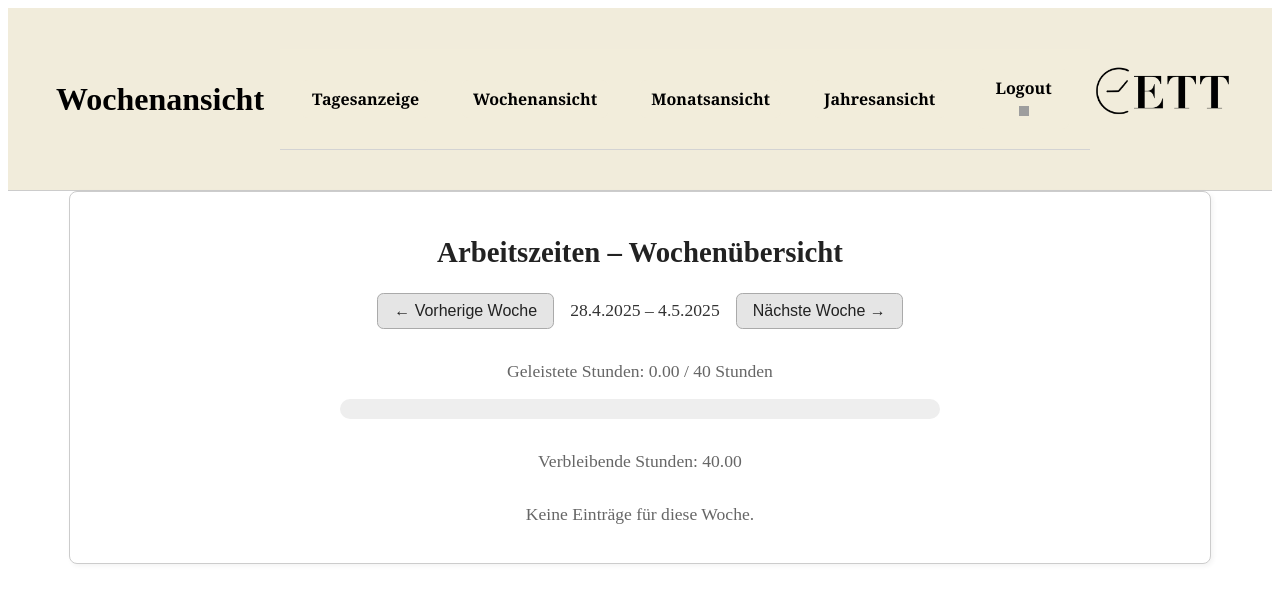
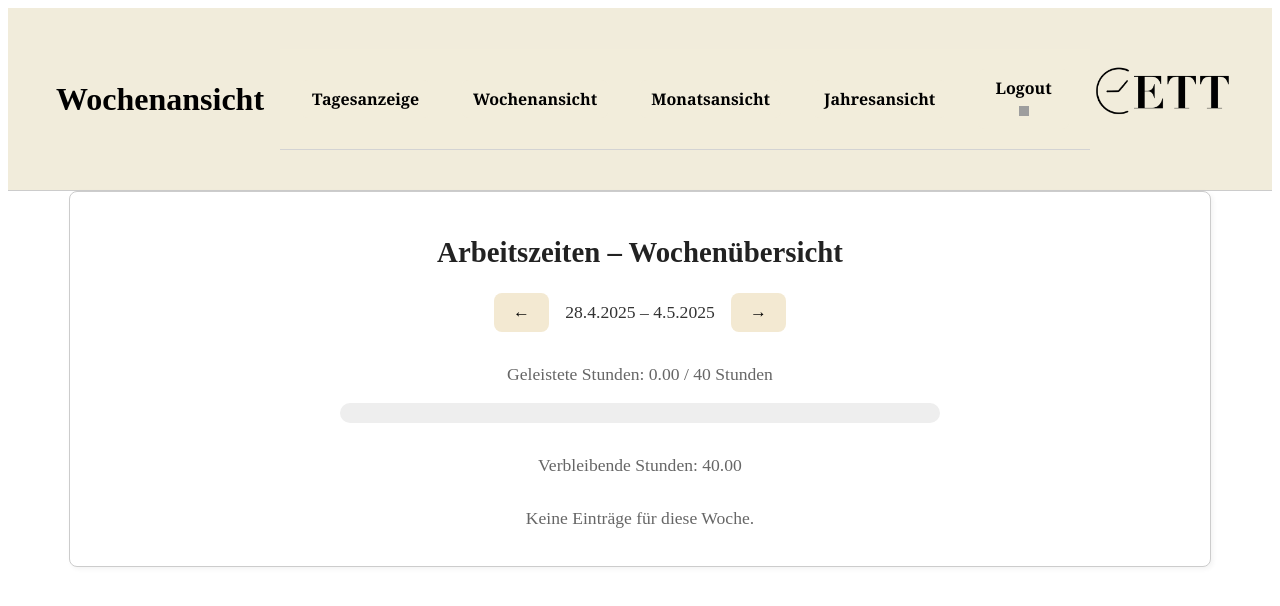
Before and after one commit to on24FeLi/ETT2.0, a Vue app: page /Wochenansicht in a window 1280 px wide. Shown: the top 606 px of the page. Built offline with nearby package versions, Linux system fonts and the light colour scheme; grey boxes are pictures that could not be loaded.

Commit message:
arrows added

```diff
--- a/src/views/Wochenansicht.vue
+++ b/src/views/Wochenansicht.vue
@@ -91,11 +91,11 @@ const remainingHours = computed(() => {
         <h2>Arbeitszeiten – Wochenübersicht</h2>
 
         <div class="wochen-navigation">
-          <button @click="weekOffset--">← Vorherige Woche</button>
+          <button @click="weekOffset--">←</button>
           <span>
             {{ weekRange.start.toLocaleDateString('de-DE') }} – {{ weekRange.end.toLocaleDateString('de-DE') }}
           </span>
-          <button @click="weekOffset++">Nächste Woche →</button>
+          <button @click="weekOffset++">→</button>
         </div>
         <div class="arbeitsstunden-balken">
   <p>Geleistete Stunden: {{ totalWorkingHours.toFixed(2) }} / {{ weeklyTarget }} Stunden</p>
@@ -210,19 +210,18 @@ h2 {
 }
 
 .wochen-navigation button {
-  background-color: #e5e5e5;
-  color: #222;
-  border: 1px solid #aaa;
-  padding: 0.5rem 1rem;
-  border-radius: 0.4rem;
-  font-size: 1rem;
-  font-weight: 500;
+  background-color: #f3e9d2;
+  border: none;
+  padding: 0.6rem 1.2rem;
+  border-radius: 8px;
+  font-weight: bold;
+  font-size: 17px;
   cursor: pointer;
-  transition: background-color 0.2s ease;
+  transition: background-color 0.3s ease;
 }
 
 .wochen-navigation button:hover {
-  background-color: #d4d4d4;
+  background-color: #e0dcca;
 }
 
 .wochen-navigation span {
```
